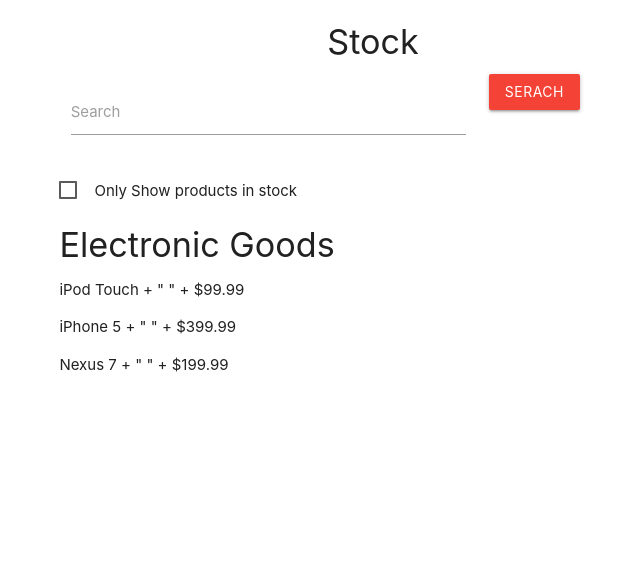
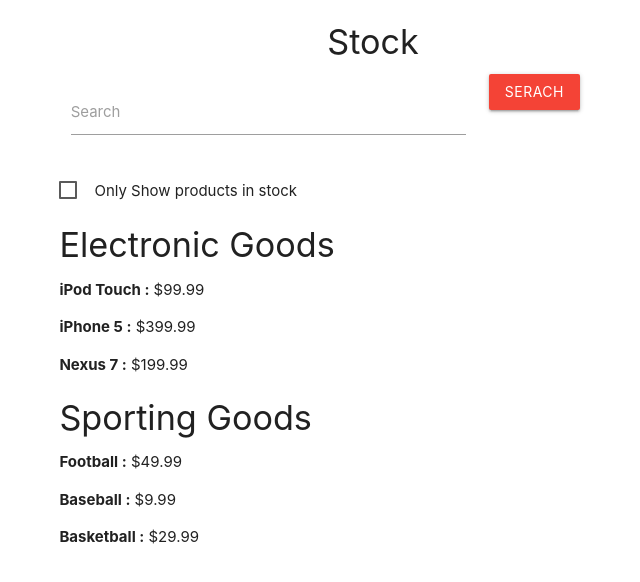
Before and after one commit to ngarg00/Thinking-in-React, a React (Create React App) app: page / in a window 1280 px wide. Shown: the top 582 px of the page, without its empty margins (267-907 px from the left). Built offline with nearby package versions, Linux system fonts and the light colour scheme.

Commit message:
added onClick on stockeditem

```diff
--- a/src/Board.js
+++ b/src/Board.js
@@ -1,6 +1,7 @@
 import React, { Component } from 'react';
 import Search from './Search';
-import ElectroniGoods from './ElectronicGoods';
+import ElectronicGoods from './ElectronicGoods';
+import SportingGoods from './SportingGoods'
 export class Board extends Component {
     state = {
         goods: [
@@ -10,14 +11,23 @@ export class Board extends Component {
             {category: "Electronics", price: "$99.99", stocked: true, name: "iPod Touch"},
             {category: "Electronics", price: "$399.99", stocked: false, name: "iPhone 5"},
             {category: "Electronics", price: "$199.99", stocked: true, name: "Nexus 7"}
-          ]
+          ],
+        showOnlyStocked: false
+    }
+
+    handleStocked = ()=>{
+        this.setState({
+            showOnlyStocked : !this.state.showOnlyStocked
+        })
     }
     render() {
+        console.log(this.state.showOnlyStocked)
         return (
             <div className="container">
                 <h4 className="center">Stock</h4>
-                <Search/>
-                <ElectroniGoods goods={this.state.goods}/>
+                <Search handleStocked={this.handleStocked}/>
+                <ElectronicGoods goods={this.state.goods}/>
+                <SportingGoods goods={this.state.goods}/>
             </div>
         )
     }
--- a/src/ElectronicGoods.js
+++ b/src/ElectronicGoods.js
@@ -4,17 +4,13 @@ const ElectronicGoods = ({goods}) => {
     return (
         <div className="container">
             <h4>Electronic Goods</h4>
-            {goods.map(good => {
-                    if(good.category === "Electronics"){
-                        return(
-                            <p>{good.name} + " " + {good.price}</p>
-                        )
-                    }else{
-                        return (
-                            null
-                        )
-                    }
-
+            { goods.map(good => {
+                let id = Math.random();
+                return good.category === "Electronics" ? (
+                    <p key={id}><b>{good.name} :</b> {good.price}</p>
+                ) : (
+                    null
+                )
             })}
         </div>
     )
--- a/src/Search.js
+++ b/src/Search.js
@@ -1,20 +1,20 @@
 import React from 'react'
 
-const Search = () => {
+const Search = ({handleStocked}) => {
     return (
         <div className="container">
             <form action="">
-                <div class="row">
-                    <div class="col s8">
+                <div className="row">
+                    <div className="col s8">
                         <div className="input-field">
                             <input type="text" id="search" />
                             <label htmlFor="search">Search</label>
                         </div>
                     </div>
-                    <div class="col s2"><button className="btn red">Serach</button></div>
+                    <div className="col s2"><button className="btn red">Serach</button></div>
                 </div>
                 <div className="input-field">
-                    <input type="checkbox" />
+                    <input type="checkbox"/>
                     <span>Only Show products in stock</span>
                 </div>
             </form>
--- /dev/null
+++ b/src/SportingGoods.js
@@ -0,0 +1,23 @@
+import React from 'react'
+
+const SportingGoods = ({goods}) => {
+    const showOnlyStocked = false;
+    const allGoods = showOnlyStocked ? goods.filter(good => {
+        return good.stocked === true
+    }) : goods;
+    return (
+        <div className="container">
+            <h4>Sporting Goods</h4>
+            { allGoods.map(good => {
+                let id = Math.random();
+                return good.category === "Sporting Goods" ? (
+                    <p key={id}><b>{good.name} :</b> {good.price}</p>
+                ) : (
+                    null
+                )
+            })}
+        </div>
+    )
+}
+
+export default SportingGoods
```
